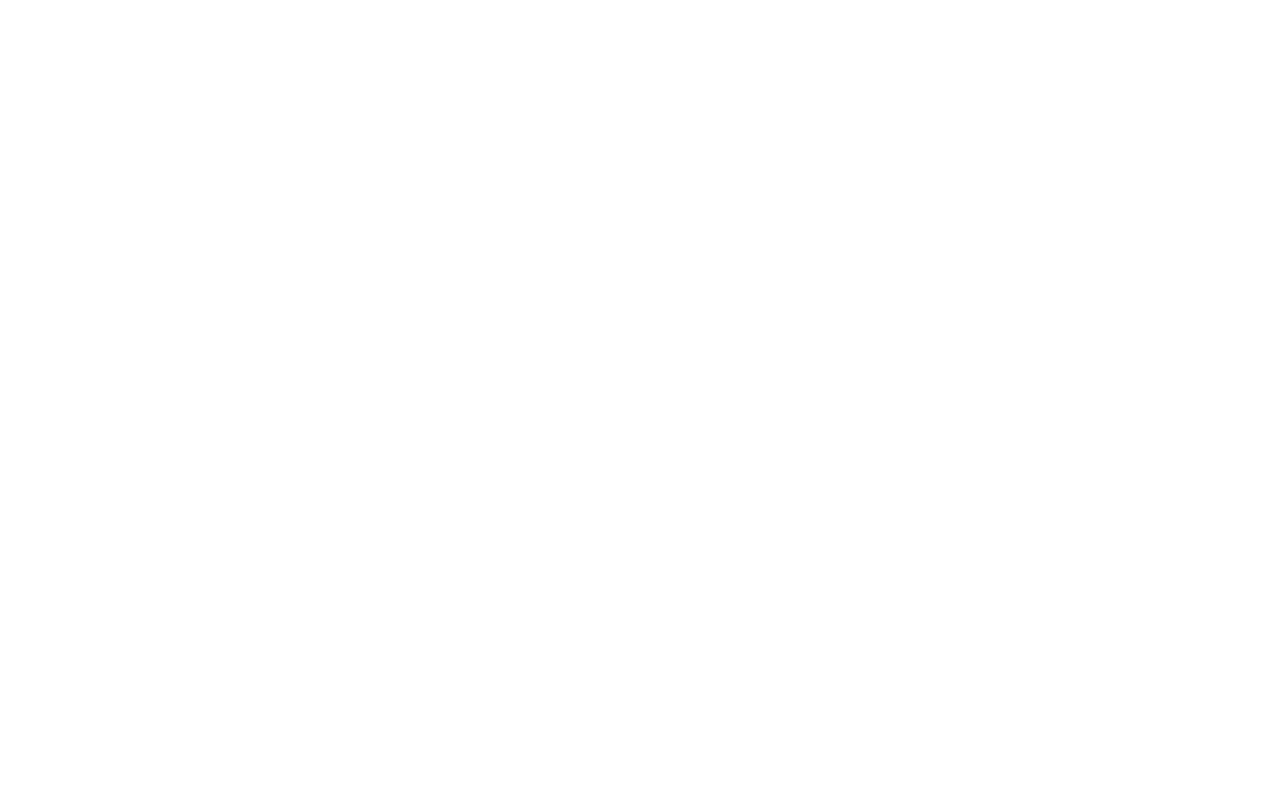
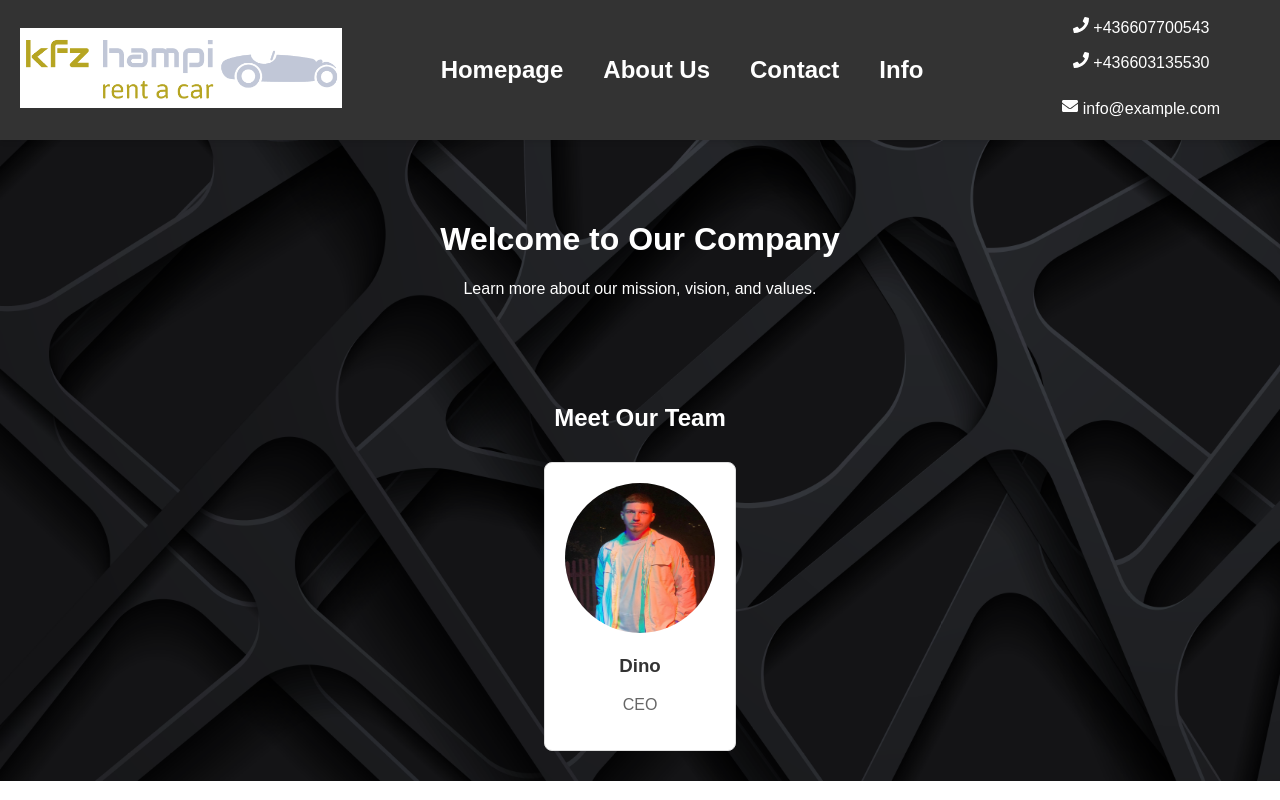
Before and after one commit to muhamed-droid/RentACarWebApp, a React (Create React App) app in the folder client/: page /aboutUs in a window 1280 px wide. Before the commit this address had no page. Built offline with nearby package versions, Linux system fonts and the light colour scheme.

Commit message:
add about us

```diff
--- a/client/src/App.js
+++ b/client/src/App.js
@@ -4,6 +4,7 @@ import {BrowserRouter, Route, Routes, Link} from "react-router-dom";
 import Home from './pages/Home';
 import Vehicle from './pages/Vehicle';
 import HomePage from './pages/HomePage';
+import AboutUs from './pages/AboutUs';
 
 //            <Route path="/vehicle/:id" element={<Vehicle/>}/>
 
@@ -14,6 +15,7 @@ function App() {
       <BrowserRouter>
           <Routes>
             <Route path="/" element={<Home/>}/>
+            <Route path="/aboutUs" element={<AboutUs/>}/>
           </Routes>
       </BrowserRouter>
     </div>
--- /dev/null
+++ b/client/src/pages/AboutUs.js
@@ -0,0 +1,33 @@
+// src/components/AboutUs.js
+import React from 'react';
+import './css/AboutUs.css'; // Make sure to create this CSS file
+import Navbar from './Navbar';
+import Dino from '../photos/Dino.jpg'
+
+const AboutUs = () => {
+  return (
+    <div className="aboutUs">
+        <div className='navbar'>
+        <Navbar></Navbar>
+      </div>
+      <div className="hero">
+        <h1>Welcome to Our Company</h1>
+        <p>Learn more about our mission, vision, and values.</p>
+      </div>
+
+      <div className="team">
+        <h2>Meet Our Team</h2>
+        <div className="team-members">
+          <div className="team-member">
+            <img src={Dino} alt="Team Member"/>
+            <h3>Dino</h3>
+            <p>CEO</p>
+          </div>
+          {/* Repeat for other team members */}
+        </div>
+      </div>
+    </div>
+  );
+};
+
+export default AboutUs;
--- a/client/src/pages/Form.js
+++ b/client/src/pages/Form.js
@@ -5,7 +5,7 @@ import './css/Form.css';
 
 const RentForm = ({ onSubmit }) => {
   const [showAdditionalForm, setShowAdditionalForm] = useState(false);
-
+  const [Submitting, setSubmitting] = useState(false);
   return (
     <div className="form-container">
       <h2>Rent a Car</h2>
@@ -60,22 +60,24 @@ const RentForm = ({ onSubmit }) => {
             <button type="submit" disabled={isSubmitting}>
               {isSubmitting ? 'Sending...' : showAdditionalForm ? 'Submit Request' : 'Next'}
             </button>
-            {showAdditionalForm && (
-              <button
-                type="button"
-                onClick={() => setShowAdditionalForm(false)
-                }
-                className="close-button"
-              >
-                X
-              </button>
-            )}
+            {showAdditionalForm}
           </Form>
         )}
       </Formik>
 
       {showAdditionalForm && (
         <div className="additional-form-container">
+          <button
+                type="button"
+                onClick={() => {
+                  setShowAdditionalForm(false);
+                  setSubmitting(false);
+                }
+              }
+                className="close-button"
+              >
+                X
+              </button>
           <h2>Additional Information</h2>
           <Formik
             initialValues={{
--- a/client/src/pages/Navbar.js
+++ b/client/src/pages/Navbar.js
@@ -16,7 +16,7 @@ function Test() {
           <nav className="menu">
             <ul>
               <li><Link to="/">Homepage</Link></li>
-              <li><Link to="/aboutus">About Us</Link></li>
+              <li><Link to="/aboutUs">About Us</Link></li>
               <li><Link to="/contact">Contact</Link></li>
               <li><Link to="/info">Info</Link></li>
             </ul>
--- /dev/null
+++ b/client/src/pages/css/AboutUs.css
@@ -0,0 +1,58 @@
+/* src/components/AboutUs.css */
+.aboutUs {
+    font-family: Arial, sans-serif;
+    background: url('../../photos/background.png') no-repeat center center fixed;
+    background-size: cover;
+    position: relative;
+    overflow: hidden;
+  }
+
+  .hero {
+    margin-top: 150px;
+    text-align: center;
+    padding: 50px 20px;
+  }
+
+  .hero h1 {
+    color: #fff;
+  }
+
+  .hero p {
+    color: #fff;
+  }
+
+  .team {
+    padding: 20px;
+    text-align: center;
+  }
+  .team h2{
+    color: #fff;
+  }
+
+  .team-members {
+    display: flex;
+    justify-content: space-around;
+    flex-wrap: wrap;
+  }
+
+  .team-member {
+    background-color: #fff;
+    margin: 10px;
+    padding: 20px;
+    border: 1px solid #ddd;
+    border-radius: 8px;
+  }
+
+  .team-member img {
+    width: 150px;
+    height: 150px;
+    border-radius: 50%;
+  }
+
+  .team-member h3 {
+    color: #333;
+  }
+
+  .team-member p {
+    color: #666;
+  }
--- a/client/src/pages/css/Form.css
+++ b/client/src/pages/css/Form.css
@@ -98,10 +98,10 @@
     position: relative;
   }
 
-  .close-button {
+  .additional-form-container .close-button {
     position: absolute;
-    top: -15px; /* Pomaknite dugme prema gore malo više */
-    right: -15px; /* Pomaknite dugme prema desno malo više */
+    top: 10px; /* Pomaknite dugme prema gore malo više */
+    right: 10px; /* Pomaknite dugme prema desno malo više */
     background-color: #ccc;
     border: none;
     border-radius: 50%;
```
Also changed, not shown: client/src/photos/Dino.jpg (added).
